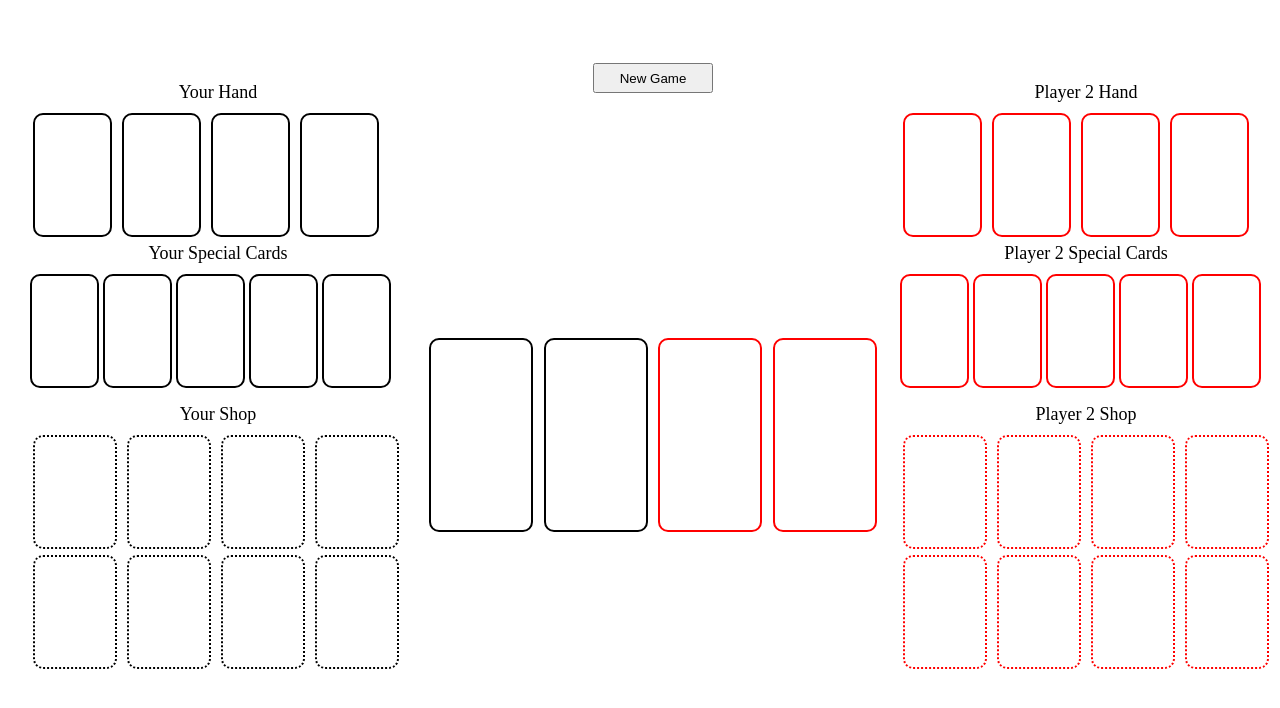
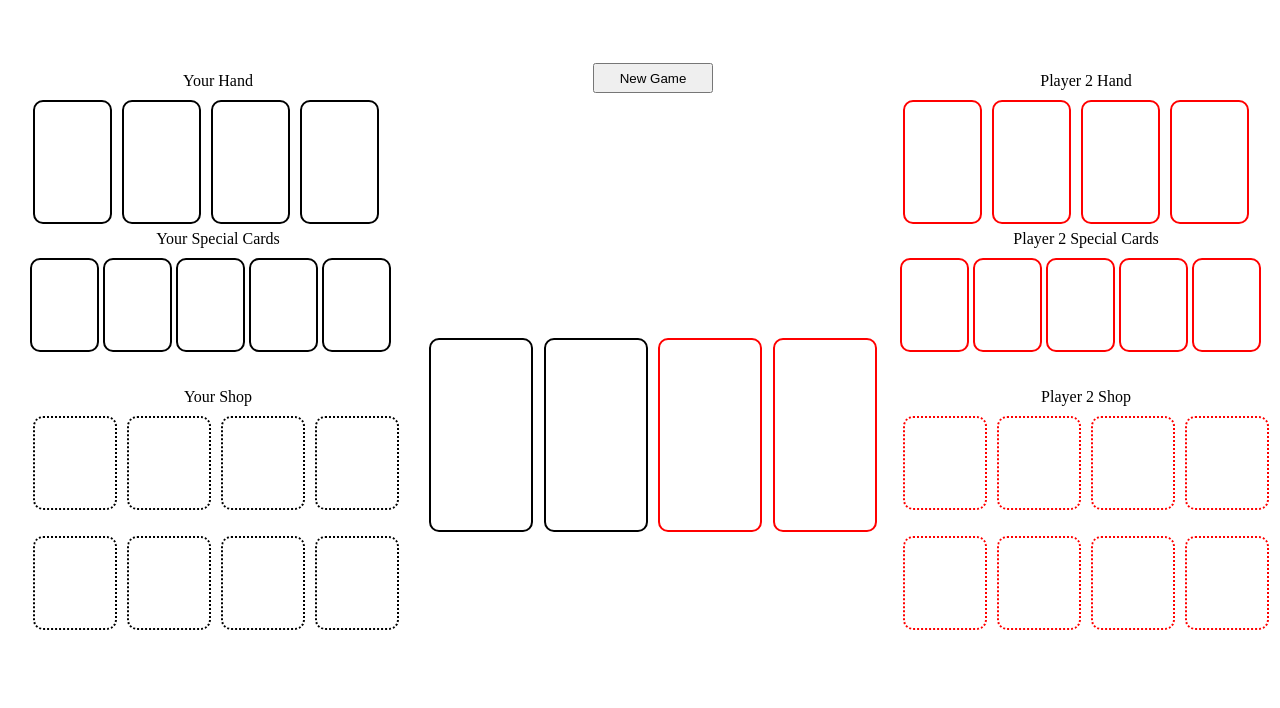
Before and after one commit to FinnPegler/bash, a website: page assets/index.html in a window 1280 px wide. Shown: the part 86-794 px from the top of the page. Drawn offline with nearby package versions, Linux system fonts and the light colour scheme; no server answers.

Commit message:
think I have a basic version working finally

```diff
--- a/assets/client.js
+++ b/assets/client.js
@@ -460,7 +460,6 @@ function playDouble (){
 document.querySelectorAll(".cards1").forEach(item => {
     item.addEventListener("click", event => {
       if (stage1 === 3 && item.className === ("cards1")) {
-          console.log("cards1 ran")
           bid1 += parseInt(item.innerText);
           remove1.push(item.innerText);
           socket.emit("bid1", {
--- a/assets/style.css
+++ b/assets/style.css
@@ -1,7 +1,7 @@
 p {
     margin: 0;
     text-align: center;
-    font-size: 18px;
+    font-size: 16px;
 }
 
 #newgame {
@@ -52,7 +52,7 @@ justify-content: space-between;
     font-size: 26px;
     font-weight: bold;
     text-align: center;
-    height: 70px;
+    height: 60px;
     width: 380px;
     margin: 15px 0px;
 }
@@ -61,7 +61,7 @@ justify-content: space-between;
     font-size: 26px;
     font-weight: bold;
     text-align: center;
-    height: 70px;
+    height: 60px;
     width: 380px;
     color: red;
     margin: 15px 0px;
@@ -120,7 +120,7 @@ justify-content: space-between;
     align-items: center;
     justify-content: center;
     width: 65px;
-    height: 110px;
+    height: 90px;
     margin:0px 2px 20px 2px;
     border:  2px solid black;
     border-radius: 10px;
@@ -136,7 +136,7 @@ justify-content: space-between;
     align-items: center;
     justify-content: space-between;
     width: 80px;
-    height: 110px;
+    height: 90px;
     margin:0px 5px 20px 5px;
     border:  2px dotted black;
     border-radius: 10px;
@@ -151,7 +151,7 @@ justify-content: space-between;
     align-items: center;
     justify-content: center;
     width: 65px;
-    height: 110px;
+    height: 90px;
     margin:0px 2px 20px 2px;
     border:  2px solid red;
     border-radius: 10px;
@@ -168,7 +168,7 @@ justify-content: space-between;
     align-items: center;
     justify-content: space-between;
     width: 80px;
-    height: 110px;
+    height: 90px;
     margin:0px 5px 20px 5px;
     border:  2px dotted red;
     border-radius: 10px;
```
